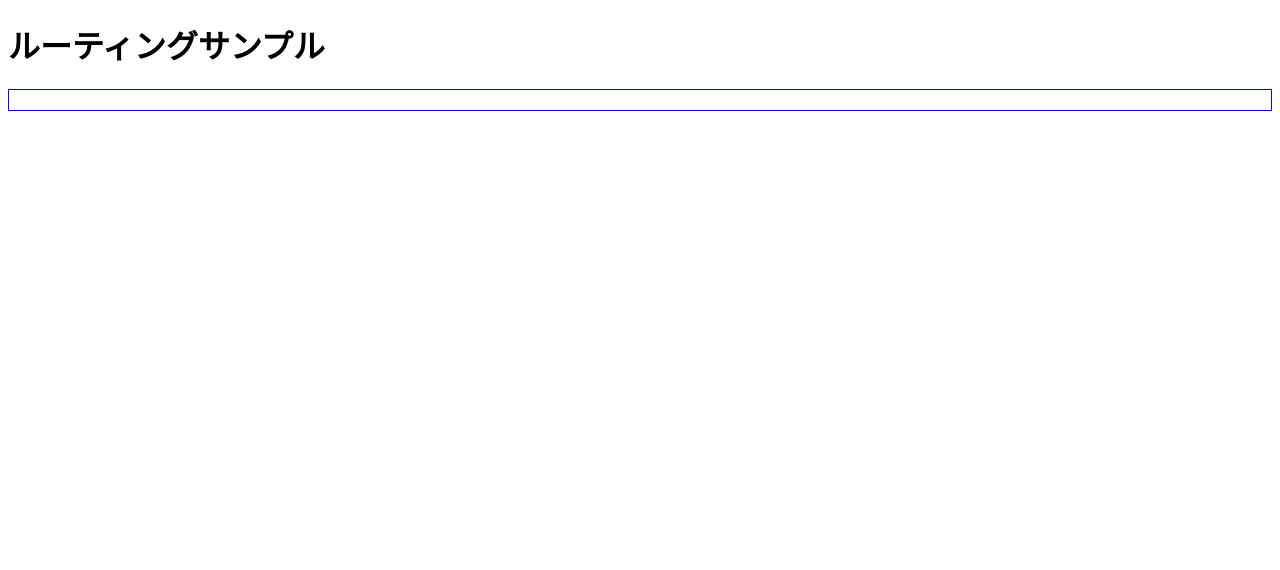
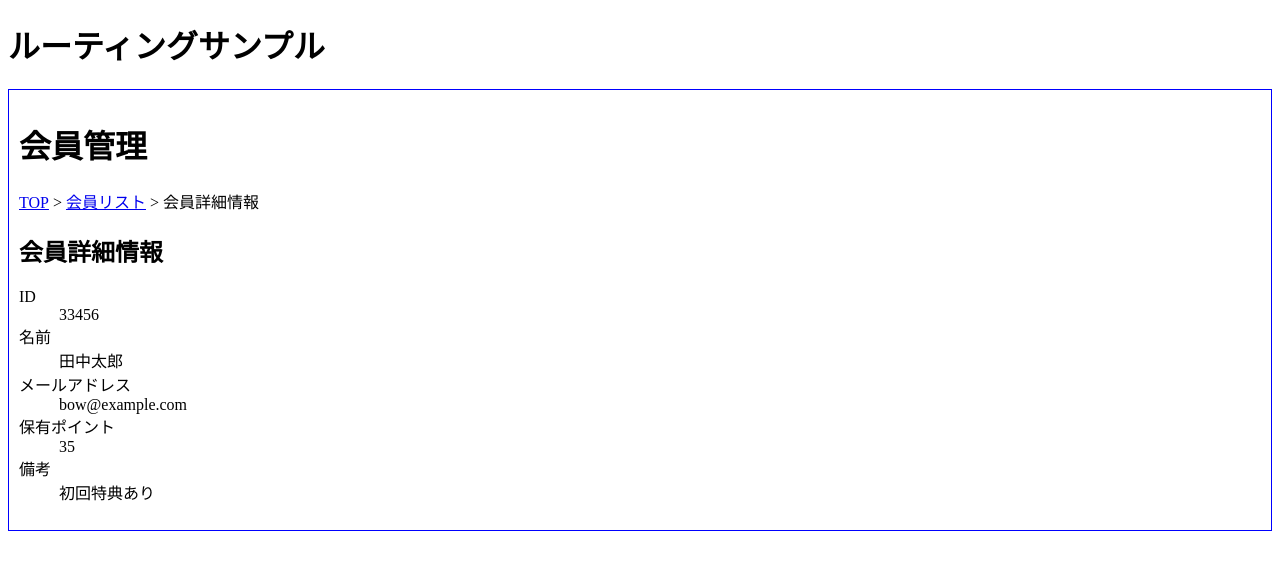
Before and after one commit to reo0306/nuxt-practice, a Nuxt app in the folder sfc-basic/: page /member/memberDetail/33456 in a window 1280 px wide. Before the commit this address had no page. Shown: the top 570 px of the page. Built offline with nearby package versions, Linux system fonts and the light colour scheme.

Commit message:
add memberDetail

```diff
--- /dev/null
+++ b/sfc-basic/app/pages/member/memberDetail/[id].vue
@@ -0,0 +1,47 @@
+<script setup lang="ts">
+import type {Member} from "../../../interfaces";
+
+const route = useRoute();
+const memberList = useState<Map<number, Member>>("memberList");
+const member = computed(
+    (): Member => {
+        const id = Number(route.params.id);
+        return memberList.value.get(id) as Member;
+    }
+);
+const localNote = computed(
+    (): string => {
+        let localNote = "--";
+        if (member.value.note != undefined) {
+            localNote = member.value.note;
+        }
+        return localNote;
+    }
+);
+</script>
+
+<template>
+    <h1>会員管理</h1>
+    <nav id="breadcrumbs">
+        <ul>
+            <li><NuxtLink v-bind:to="{name: 'index'}">TOP</NuxtLink></li>
+            <li><NuxtLink v-bind:to="{name: 'member-memberList'}">会員リスト</NuxtLink></li>
+            <li>会員詳細情報</li>
+        </ul>
+    </nav>
+    <section>
+        <h2>会員詳細情報</h2>
+        <dl>
+            <dt>ID</dt>
+            <dd>{{ member.id }}</dd>
+            <dt>名前</dt>
+            <dd>{{ member.name }}</dd>
+            <dt>メールアドレス</dt>
+            <dd>{{ member.email }}</dd>
+            <dt>保有ポイント</dt>
+            <dd>{{ member.points }}</dd>
+            <dt>備考</dt>
+            <dd>{{ member.note }}</dd>
+        </dl>
+    </section>
+</template>
--- a/sfc-basic/app/pages/member/memberList.vue
+++ b/sfc-basic/app/pages/member/memberList.vue
@@ -8,7 +8,7 @@ const memberList = useState<Map<number, Member>>("memberList");
     <h1>会員管理</h1>
     <nav id="breadcrumbs">
         <ul>
-            <li>TOP</li>
+            <li><NuxtLink v-bind:to="{name: 'index'}">TOP</NuxtLink></li>
             <li>会員リスト</li>
         </ul>
     </nav>
@@ -20,7 +20,9 @@ const memberList = useState<Map<number, Member>>("memberList");
                 <li
                 v-for="[id, member] in memberList"
                 v-bind:key="id">
+                <NuxtLink v-bind:to="{name: 'member-memberDetail-id', params: {id: id}}">
                     IDが{{ id }}の{{ member.name }}さん
+                </NuxtLink>
                 </li>
             </ul>
         </section>
```
